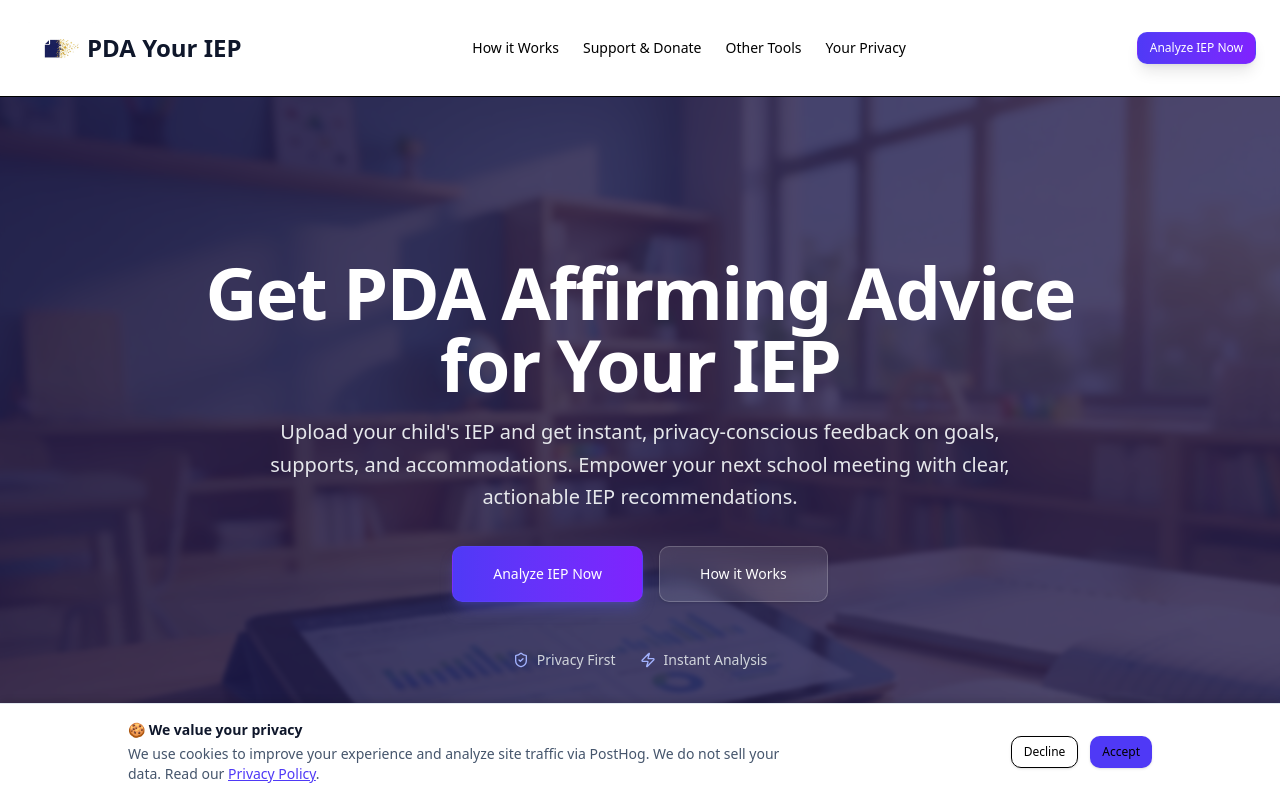
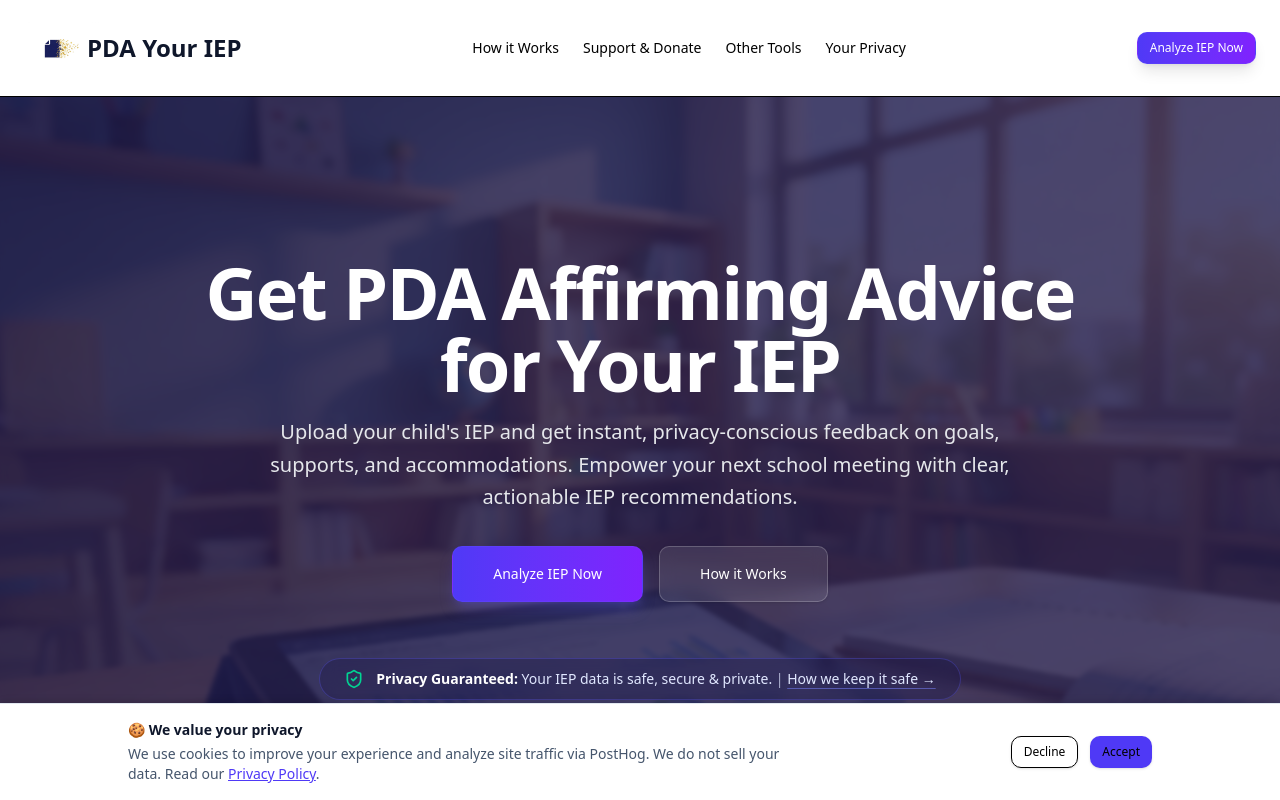
Before and after one commit to metaky/Antigravity, a Next.js app: page / in a window 1280 px wide. Shown: the top 800 px of the page. Built offline with nearby package versions, Linux system fonts and the light colour scheme; no server answers.

Commit message:
Update hero privacy text

```diff
--- a/src/components/landing-hero.tsx
+++ b/src/components/landing-hero.tsx
@@ -46,16 +46,12 @@ export function LandingHero() {
                         </Link>
                     </div>
 
-                    <div className="flex items-center gap-6 text-sm text-gray-300 pt-4">
-                        <div className="flex items-center gap-2">
-                            <ShieldCheck className="h-4 w-4 text-indigo-300" />
-                            <span>Privacy First</span>
-                        </div>
-                        <div className="flex items-center gap-2">
-                            <Zap className="h-4 w-4 text-indigo-300" />
-                            <span>Instant Analysis</span>
-                        </div>
-                    </div>
+                    <Link href="/privacy" className="group flex flex-col sm:flex-row items-center gap-2 sm:gap-3 bg-indigo-950/40 border border-indigo-500/30 rounded-full px-6 py-2.5 hover:bg-indigo-900/50 transition-all hover:border-indigo-400/50 mt-6 backdrop-blur-sm">
+                        <ShieldCheck className="h-5 w-5 text-emerald-400 shrink-0" />
+                        <span className="text-indigo-100 text-sm font-medium">
+                            <strong className="text-white font-semibold">Privacy Guaranteed:</strong> Your IEP data is safe, secure & private. <span className="hidden sm:inline opacity-70">|</span> <span className="underline decoration-indigo-400/50 underline-offset-4 group-hover:text-white transition-colors">How we keep it safe &rarr;</span>
+                        </span>
+                    </Link>
                 </motion.div>
             </div>
         </section>
```
